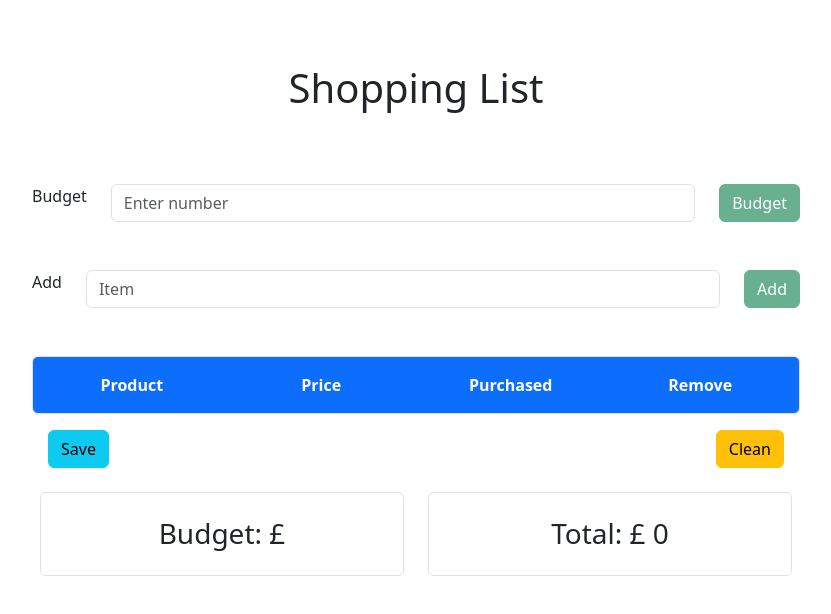
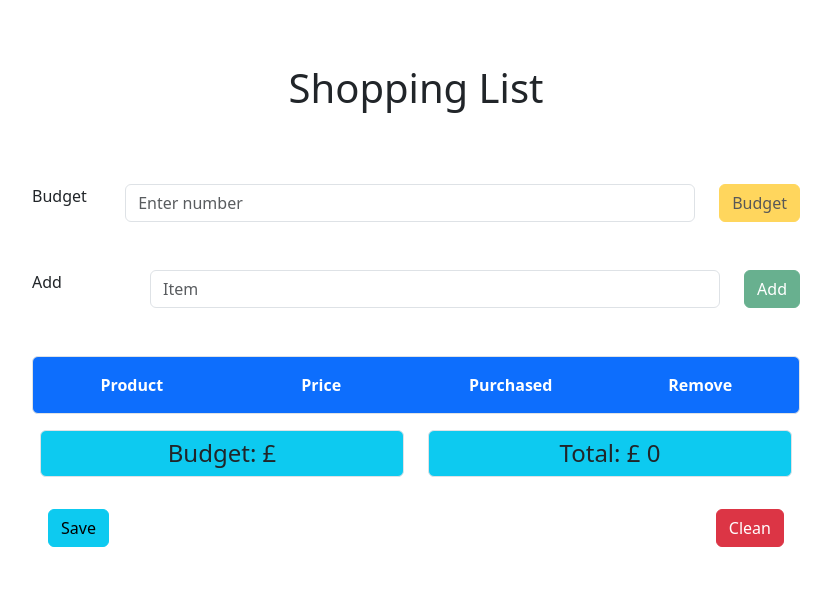
Before and after one commit to mmkobylin/shopping_list, a React (Create React App) app: page / in a window 1280 px wide. Shown: the top 614 px of the page, without its empty margins (224-1055 px from the left). Built offline with nearby package versions, Linux system fonts and the light colour scheme.

Commit message:
07-cleanup

```diff
--- a/src/components/InputTemplate.js
+++ b/src/components/InputTemplate.js
@@ -2,9 +2,9 @@ import React, { useState } from 'react';
 import { Form } from 'react-bootstrap';
 import Col from 'react-bootstrap/Col';
 import Row from 'react-bootstrap/Row';
-import ButtonItem from './ButtonItem';
+import ButtonItem from './ButtonTemplate';
 
-function InputTemplate( { label, placeholder, type, passedFunction } ) {
+export default function InputTemplate( { label, passedFunction, placeholder, type, theme } ) {
 
     const [ value, setValue ] = useState("")
 
@@ -21,10 +21,10 @@ function InputTemplate( { label, placeholder, type, passedFunction } ) {
     <>
         <Form onSubmit = { handleSubmit } >
             <Row className="pb-5">
-                <Col xs="auto">
+                <Col >
                     <Form.Label>{ label }</Form.Label>
                 </Col>
-                <Col>
+                <Col xs= { 9 } >
                     <Form.Control
                         type = { type }
                         placeholder = { placeholder }
@@ -32,10 +32,10 @@ function InputTemplate( { label, placeholder, type, passedFunction } ) {
                         onChange = { (e) => setValue( e.target.value ) }
                     />
                 </Col>
-                <Col xs="auto">
+                <Col xs = { 'auto' } >
                     <ButtonItem
                         handleFunction = { handleSubmit }
-                        theme = { 'success' }
+                        theme = { theme }
                         label = { label }
                         disabled = { !value }
                     />
@@ -46,4 +46,6 @@ function InputTemplate( { label, placeholder, type, passedFunction } ) {
   )
 }
 
-export default InputTemplate
+InputTemplate.defaultProps = {
+    theme: 'success'
+}
--- a/src/components/ListButtons.js
+++ /dev/null
@@ -1,11 +0,0 @@
-import React from 'react';
-import { ButtonItem } from './ButtonItem';
-
-export default function ListButtons( { handleSave, handleClean } ) {
-  return (
-        <div className="btncontainer p-2 m-2" >
-            <ButtonItem handleFunction = { handleSave } label = { 'Save' } theme = { 'info' } />
-            <ButtonItem handleFunction = { handleClean } label = { 'Clean' } theme = { 'warning' } />
-        </div>
-  )
-}
--- a/src/components/ShoppingList.js
+++ b/src/components/ShoppingList.js
@@ -7,8 +7,8 @@ import { v4 as uuidv4 } from 'uuid';
 import { FirstRow } from './FirstRow';
 import InputTemplate from './InputTemplate';
 import { Item } from './Item';
-import ListButtons from './ListButtons';
 import { Value } from './Value';
+import { ButtonItem } from './ButtonTemplate';
 
 function getItemsList() {
 
@@ -34,7 +34,7 @@ export const ShoppingList = () => {
     const [ budget, setBudget ] = useState('');
 
     const addBudget = number => {
-        // updating the budget, while moving the info
+        // updating the budget, while moving the 0
         setBudget( parseInt( number, 10 ) );
     }
 
@@ -83,8 +83,9 @@ export const ShoppingList = () => {
 
   return (
     <>
-        {/* i will need form validation for the budget */}
-        <InputTemplate label = { 'Budget' } type = { 'number' } placeholder = { 'Enter number' } passedFunction = { addBudget } />
+        <InputTemplate label = { 'Budget' } type = { 'number' } placeholder = { 'Enter number' } passedFunction = { addBudget }
+        theme = { 'warning' }
+        />
         <InputTemplate label = { 'Add' } type = { 'text' } placeholder = { 'Item' } passedFunction = { addItem } />
 
         <FirstRow />
@@ -96,14 +97,16 @@ export const ShoppingList = () => {
                 />
             )}
 
-        {/* handle saving - so the render changes only if the items are changed: */}
-        <ListButtons handleSave = { handleSave } handleClean = { () => { setList([]) } } />
-
         {/*  we can change this one for two values being passed:  */}
         <Row className="mt-2 p-2">
             <Value label = { 'Budget' } number = { budget } />
             <Value label = { 'Total' } number = { total } spend = { total > budget } />
         </Row>
+
+        <div className="btncontainer p-2 m-2" >
+            <ButtonItem handleFunction = { handleSave } label = { 'Save' } theme = { 'info' } />
+            <ButtonItem handleFunction = {  () => { setList([]) } } label = { 'Clean' } theme = { 'danger' } />
+        </div>
     </>
   )
 }
--- a/src/components/Value.js
+++ b/src/components/Value.js
@@ -7,11 +7,9 @@ export const Value = ( { label, number, spend = null} ) => {
   return (
     <Col>
         {/* adding addional info about the background */}
-        <h3 className = {` p-4 border text-center rounded ${ spend ? "bg-danger text-light" : ""} `}
-          onLoa
-        >
+        <h4 className = {` p-2 border text-center rounded bg-info ${ spend ? "bg-danger text-light" : ""} `} >
             { label }: £ { number }
-        </h3>
+        </h4>
     </Col>
   )
 }
```
Also changed, not shown: src/components/Input.js (deleted, +0 -45 lines), src/components/ButtonTemplate.js (renamed from src/components/ButtonItem.js).
